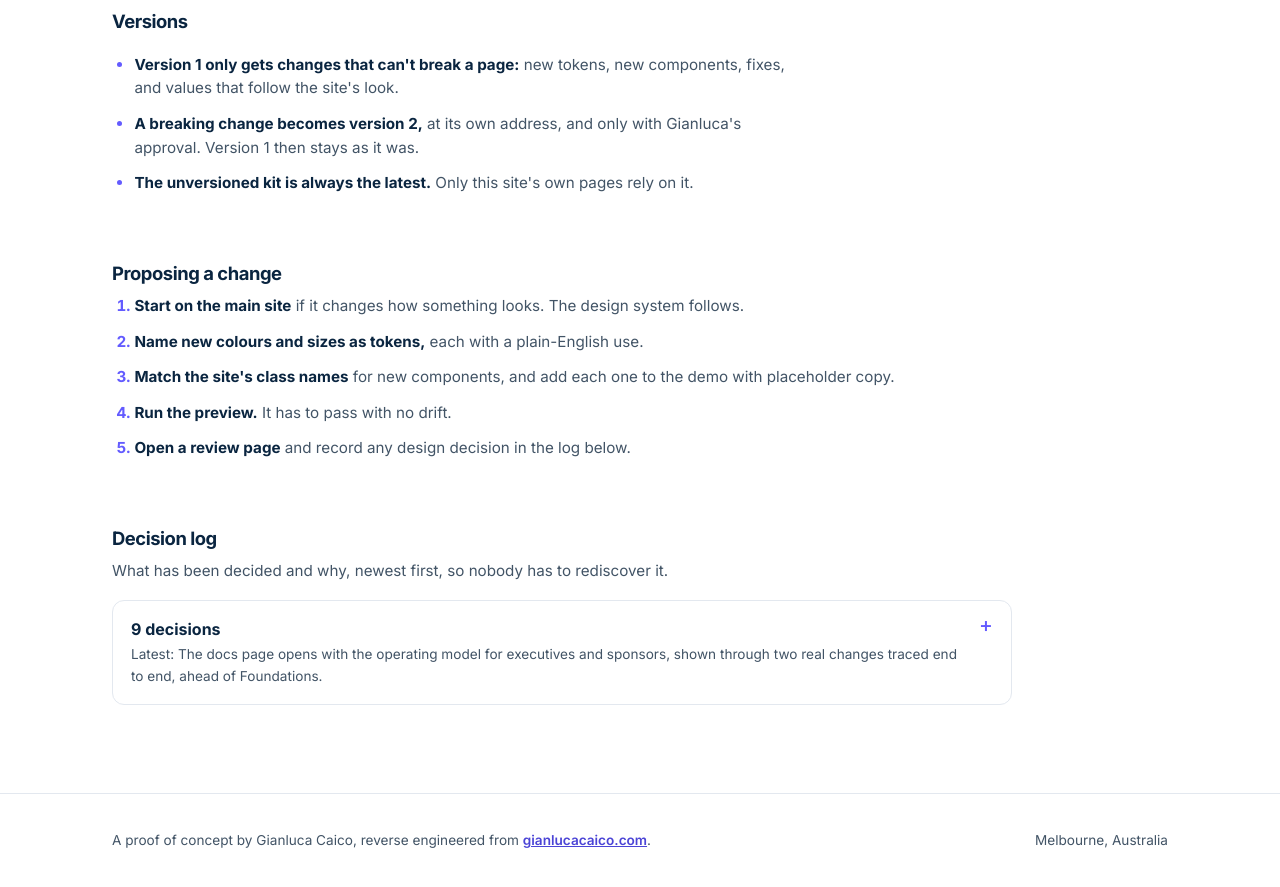
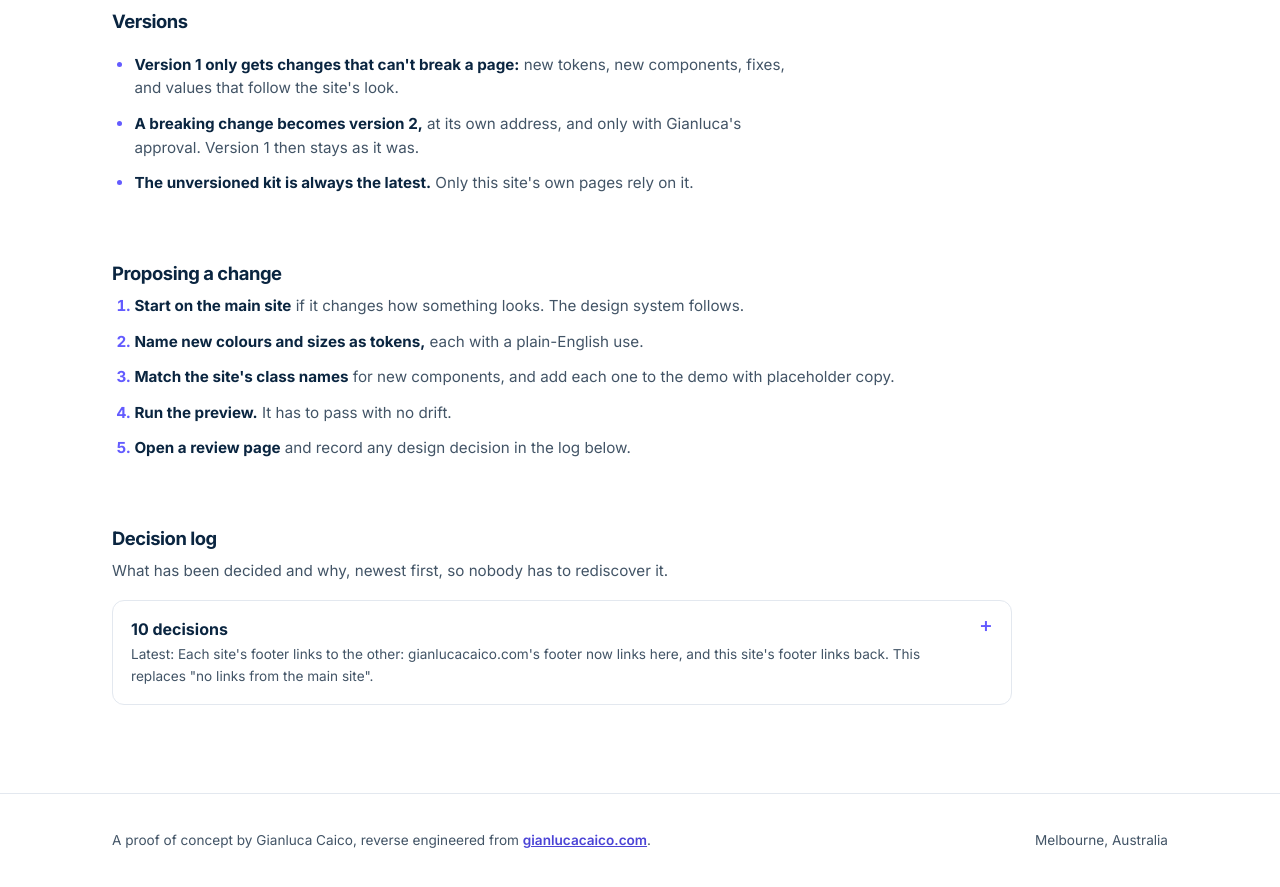
Before and after one commit to gianlucacaico/design-system, a Jekyll site: the page built from index.html, in a window 1280 px wide and 900 px high, scrolled down 19453 px. Shown: the top 887 px of the window. Built offline with Jekyll 4.4.1, drawn with Linux system fonts in a browser that asks for light colours; some of the changed text lies outside the part shown.

Commit message:
Log the decision that each site's footer links to the other (#11)
gianlucacaico.com's footer now links to the design system, and the design system's footer links back.

Co-Authored-By: Claude Opus 5.5 <noreply@anthropic.com>
Claude-Session: https://claude.ai/code/session_01XoQp4uCUR5tgHLTkvpUygp

```diff
--- a/_data/decisions.yml
+++ b/_data/decisions.yml
@@ -1,5 +1,8 @@
 # Decision log for the design system, shown in the docs page's Governance section.
 # Add a line for every design decision Gianluca makes, newest first. Month and year only.
+- when: Nov 2026
+  decision: "Each site's footer links to the other: gianlucacaico.com's footer now links here, and this site's footer links back. This replaces \"no links from the main site\"."
+  why: "Visitors to either site can find the other, and a footer link doesn't pull attention from the Work page, which was the reason for keeping them apart."
 - when: Nov 2026
   decision: "The docs page opens with the operating model for executives and sponsors, shown through two real changes traced end to end, ahead of Foundations."
   why: "Leaders need the outcome and the way of working in under a minute. A real change with its record shows that better than a diagram of the process."
```
